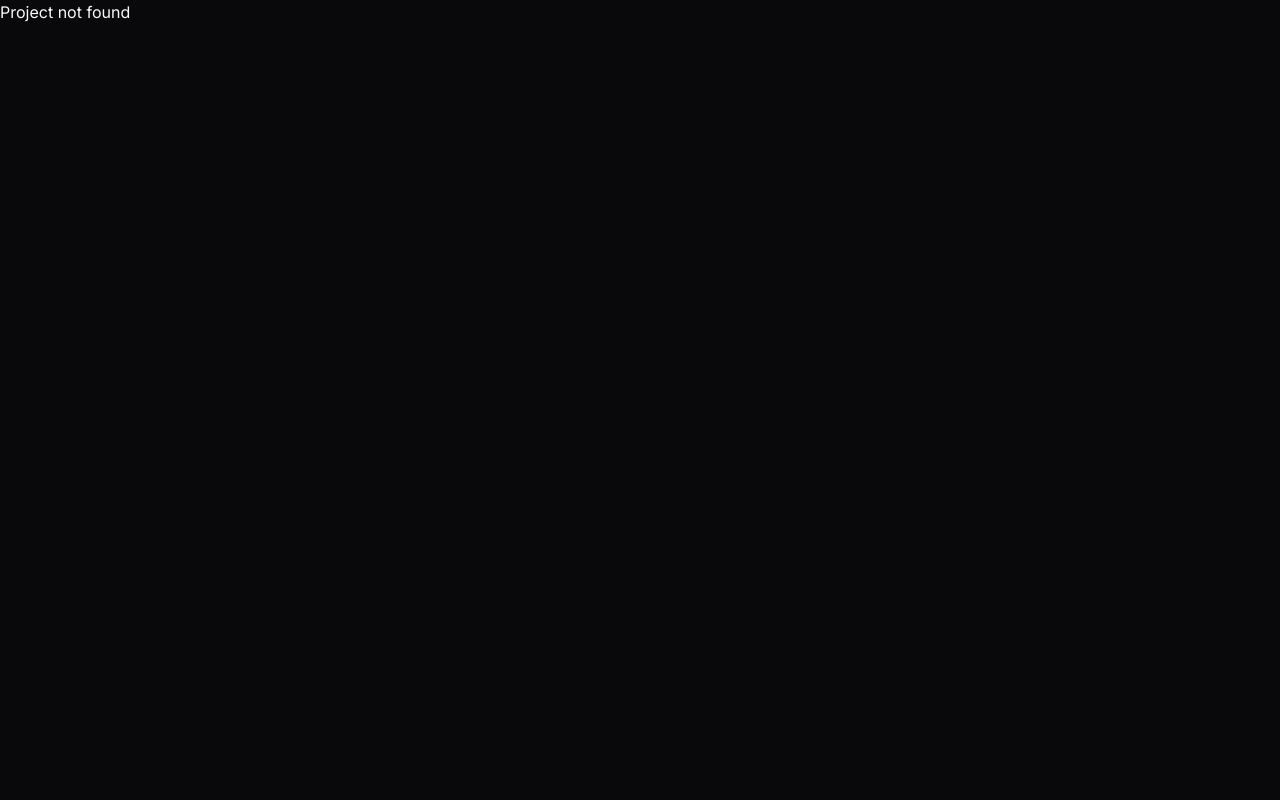
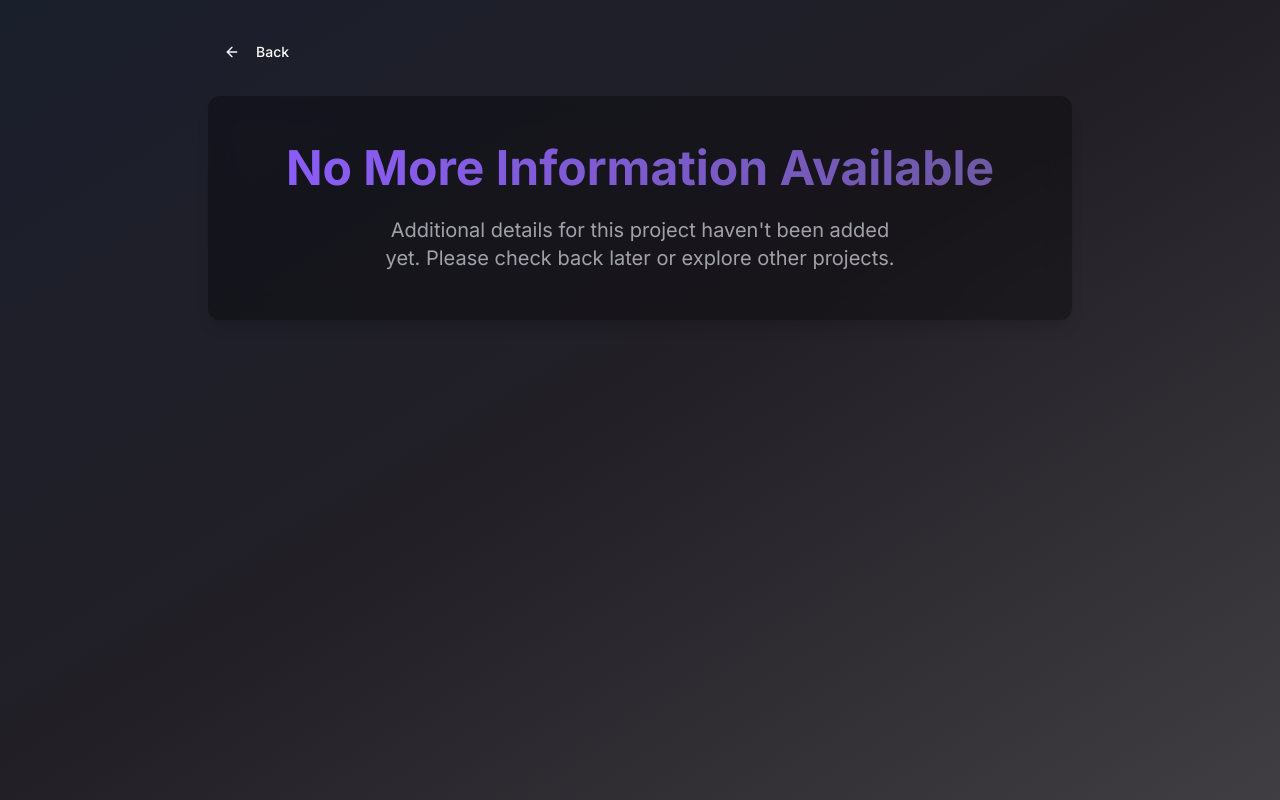
Before and after one commit to dong-suu/glow-up-your-profile, a React (Vite) app: page /project/4 in a window 1280 px wide. Before the commit this address had no page. Built offline with nearby package versions, Linux system fonts and the light colour scheme.

Commit message:
Fix: Show "No information" for missing projects
Show a "No information available" message when project details are not found.

```diff
--- a/src/pages/ProjectDetail.tsx
+++ b/src/pages/ProjectDetail.tsx
@@ -51,10 +51,6 @@ const ProjectDetail = () => {
   const navigate = useNavigate();
   const project = projectData[id as keyof typeof projectData];
 
-  if (!project) {
-    return <div>Project not found</div>;
-  }
-
   return (
     <motion.div
       className="min-h-screen bg-gradient-to-br from-[#F1F0FB] via-[#E5DEFF] to-[#D3E4FD] dark:from-[#1A1F2C] dark:via-[#221F26] dark:to-[#403E43] text-foreground"
@@ -77,6 +73,7 @@ const ProjectDetail = () => {
             Back
           </Button>
 
+          {project ? (
             <div className="bg-white/30 dark:bg-black/30 backdrop-blur-md rounded-xl p-8 shadow-lg">
               <motion.h1
                 className="text-3xl font-bold mb-2 bg-clip-text text-transparent bg-gradient-to-r from-[#8B5CF6] to-[#6E59A5]"
@@ -146,6 +143,32 @@ const ProjectDetail = () => {
                 </ul>
               </motion.div>
             </div>
+          ) : (
+            <motion.div
+              className="bg-white/30 dark:bg-black/30 backdrop-blur-md rounded-xl p-8 md:p-12 shadow-lg flex flex-col items-center justify-center text-center"
+              initial={{ opacity: 0, scale: 0.95 }}
+              animate={{ opacity: 1, scale: 1 }}
+              transition={{ duration: 0.5 }}
+            >
+              <motion.h1
+                className="text-3xl md:text-5xl font-bold mb-6 bg-clip-text text-transparent bg-gradient-to-r from-[#8B5CF6] to-[#6E59A5]"
+                initial={{ opacity: 0, y: -20 }}
+                animate={{ opacity: 1, y: 0 }}
+                transition={{ delay: 0.3 }}
+              >
+                No More Information Available
+              </motion.h1>
+
+              <motion.p
+                className="text-lg md:text-xl text-muted-foreground max-w-lg"
+                initial={{ opacity: 0 }}
+                animate={{ opacity: 1 }}
+                transition={{ delay: 0.5 }}
+              >
+                Additional details for this project haven't been added yet. Please check back later or explore other projects.
+              </motion.p>
+            </motion.div>
+          )}
         </motion.div>
       </div>
     </motion.div>
```
Lines whose indentation alone changed are shown as unchanged.
